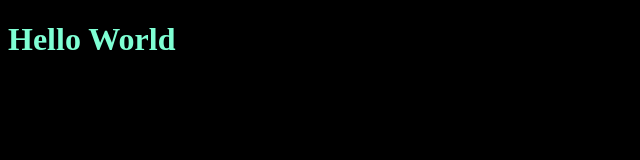
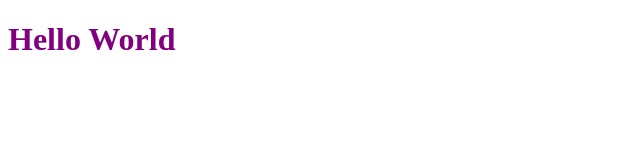
Before and after one commit to salcavila/test, a plain HTML site: page index.html in a window 1280 px wide. Shown: the whole page, without its empty margins (0-640 px from the left). Drawn offline with Linux system fonts and the light colour scheme.

Commit message:
modified style.css to make light theme

```diff
--- a/style.css
+++ b/style.css
@@ -1,7 +1,7 @@
 body {
-    background-color: black;
+
 }
 
 h1 {
-    color: aquamarine;
+    color: purple;
 }
```
